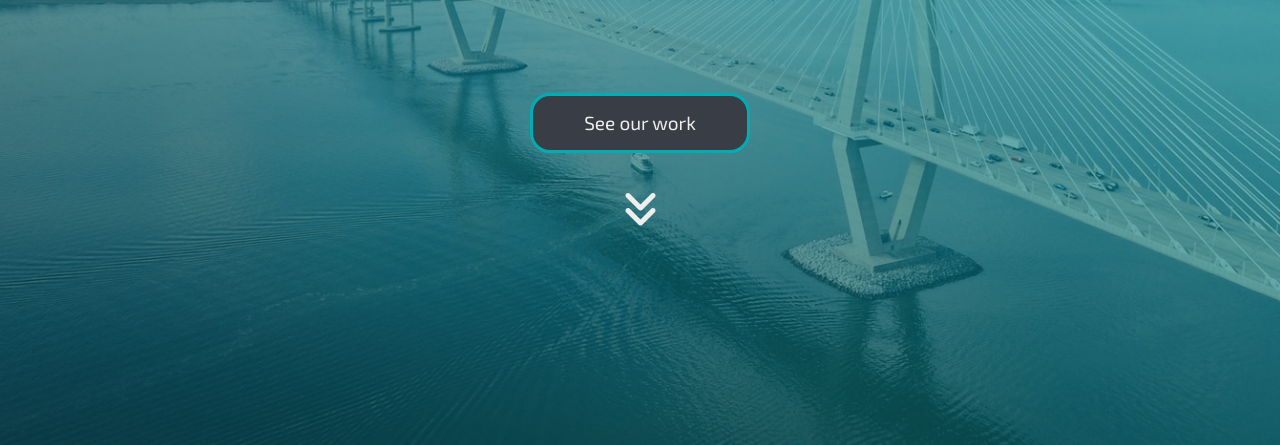
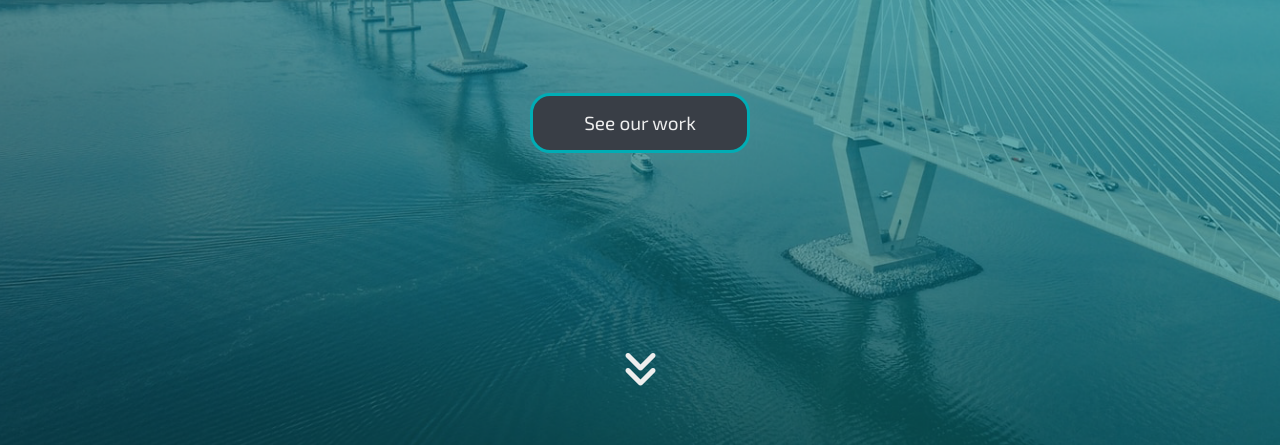
Before and after one commit to hulapyk/Bootopgave, a website: page index.html in a window 1280 px wide. Shown: the part 352-797 px from the top of the page. Drawn offline with nearby package versions, Linux system fonts and the light colour scheme.

Commit message:
Ændret på den pil der.

```diff
--- a/css/styles.scss
+++ b/css/styles.scss
@@ -78,7 +78,7 @@ body {
     font-size: 40px;
     color: $IFWhite;
     position: absolute;
-    top: 70%;
+    bottom: 5%;
     left: 50%;
     transform: translate(-50%, -50%);
 }
```
Also changed, not shown: css/styles.css, 1 other file.
